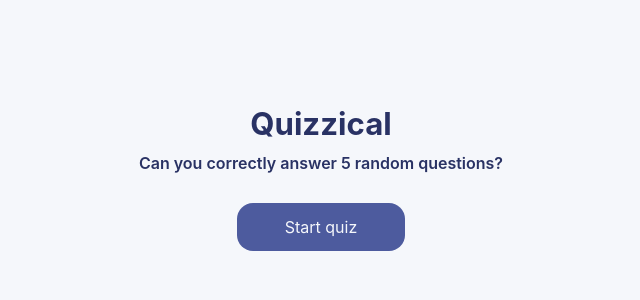
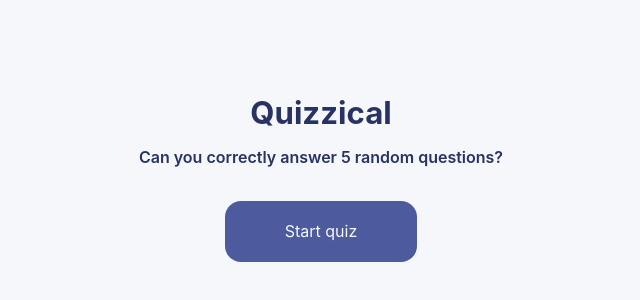
Before and after one commit to MadHapps/Module-10---Quizzical, a React (Vite) app: page / in a window 1280 px wide. Shown: the part 224-524 px from the top of the page, without its empty margins (319-959 px from the left). Built offline with nearby package versions, Linux system fonts and the light colour scheme.

Commit message:
Button adjustments

```diff
--- a/src/App.css
+++ b/src/App.css
@@ -8,18 +8,19 @@
 .page-wrapper {
   display: flex;
   flex-direction: column;
-  gap: .25em;
+  gap: .5em;
 }
 
 a {
+  min-width: 12em;
   width:fit-content;
   place-self: center;
   text-decoration: none;
   font-size: 1em;
   background-color: var(--btn-color-primary);
   color: var(--color-primary-light);
-  padding-inline: 3rem;
-  padding-block: .75em;
+  padding-inline: 2.5rem;
+  padding-block: 1.15em;
   border: none;
   border-radius: 1em;
 }
```
